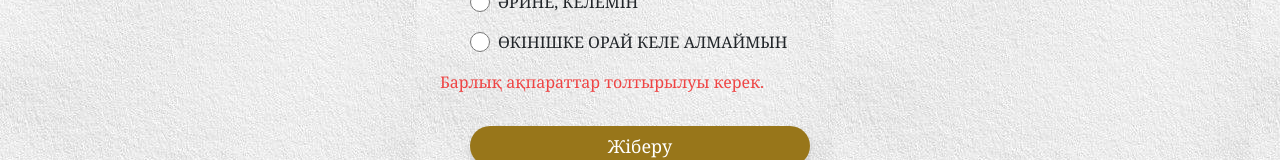
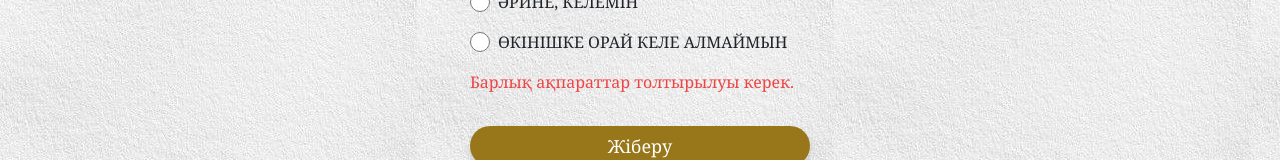
Before and after one commit to Al1nurX/zeinet-toy, a Next.js app: page / in a window 1280 px wide. Both pictures are taken after typing "Sample" into the empty fields and a click on the button "Жіберу". Shown: the part 6432-6592 px from the top of the page. Built offline with nearby package versions, Linux system fonts and the light colour scheme.

Commit message:
initial commit

```diff
--- a/src/components/Formik.tsx
+++ b/src/components/Formik.tsx
@@ -93,7 +93,9 @@ export default function Formik() {
               </label>
             </div>
             {error && (
-              <div className="mt-3 w-full text-left text-red-500">{error}</div>
+              <div className="mt-3 w-full max-w-[85%] text-left text-red-500">
+                {error}
+              </div>
             )}
             <button
               type="submit"
--- a/src/components/MainPage.tsx
+++ b/src/components/MainPage.tsx
@@ -25,7 +25,7 @@ export default function MainPage() {
   };
 
   return (
-    <div className="relative flex h-dvh w-screen flex-col items-center justify-center bg-[url('/main-bg.jpg')] bg-cover bg-center bg-no-repeat font-xxx">
+    <div className="relative flex h-screen w-screen flex-col items-center justify-center bg-[url('/main-bg.jpg')] bg-cover bg-center bg-no-repeat font-xxx">
       <div className="mb-28 flex flex-col items-center gap-14">
         <div className="text-6xl font-bold text-[#9F751C]">Назира</div>
         <div className="text-4xl text-[#A27821]">Қыз ұзату</div>
```
